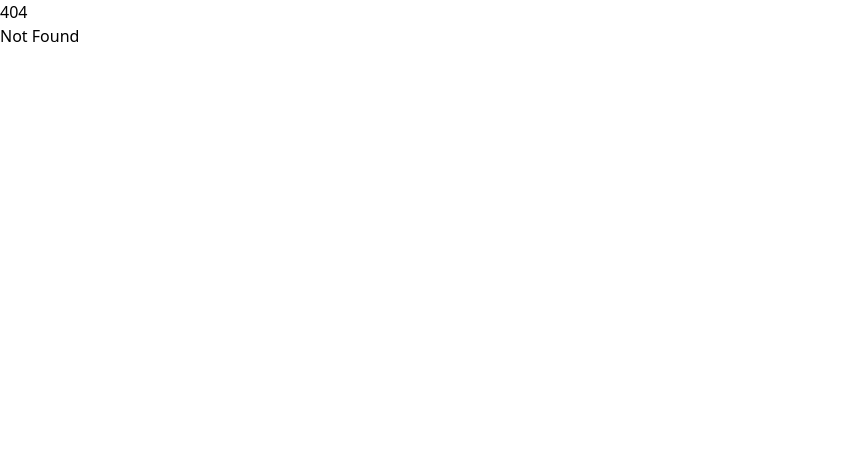
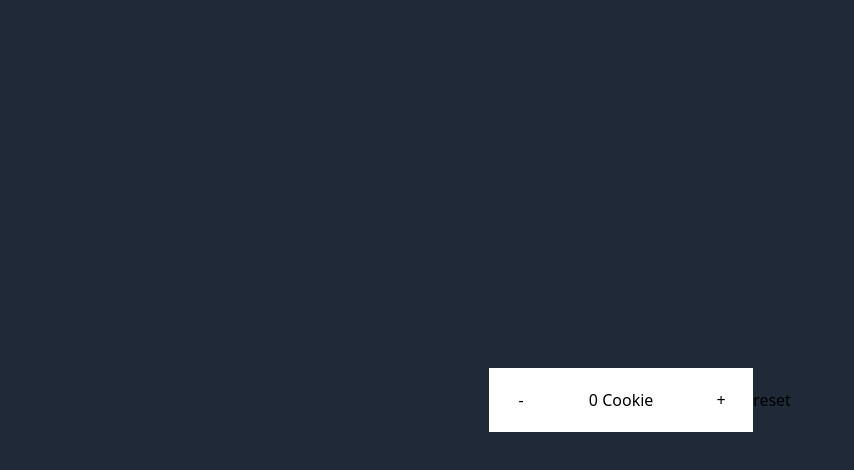
Before and after one commit to 3people/merrychristmasvelte, a SvelteKit app: page /day-2 in a window 1280 px wide. Before the commit this address had no page. Shown: the top 470 px of the page, without its empty margins (0-854 px from the left). Built offline with nearby package versions, Linux system fonts and the light colour scheme.

Commit message:
feat: Day 2

```diff
--- /dev/null
+++ b/src/routes/day-2/+page.svelte
@@ -0,0 +1,7 @@
+<script lang="ts">
+	import Counter from './Counter.svelte'
+</script>
+
+<div class="flex h-full w-full items-center justify-center bg-gray-800">
+	<Counter />
+</div>
--- /dev/null
+++ b/src/routes/day-2/Counter.svelte
@@ -0,0 +1,30 @@
+<script lang="ts">
+	let count = 0
+
+	const increment = () => {
+		count += 1
+	}
+
+	const decrement = () => {
+		if (count <= 0) {
+			return
+		}
+		count -= 1
+	}
+
+	const reset = () => {
+		count = 0
+	}
+</script>
+
+<div class="flex border-collapse items-center gap-1 bg-white">
+	<button class="h-16 w-16" on:click={decrement}>-</button>
+	<div class="flex h-16 w-32 items-center justify-center px-4">
+		{count}
+		{count > 0 ? 'Cookies' : 'Cookie'}
+	</div>
+	<button class="h-16 w-16" on:click={increment}>+</button>
+</div>
+<div>
+	<button on:click={reset}>reset</button>
+</div>
```
